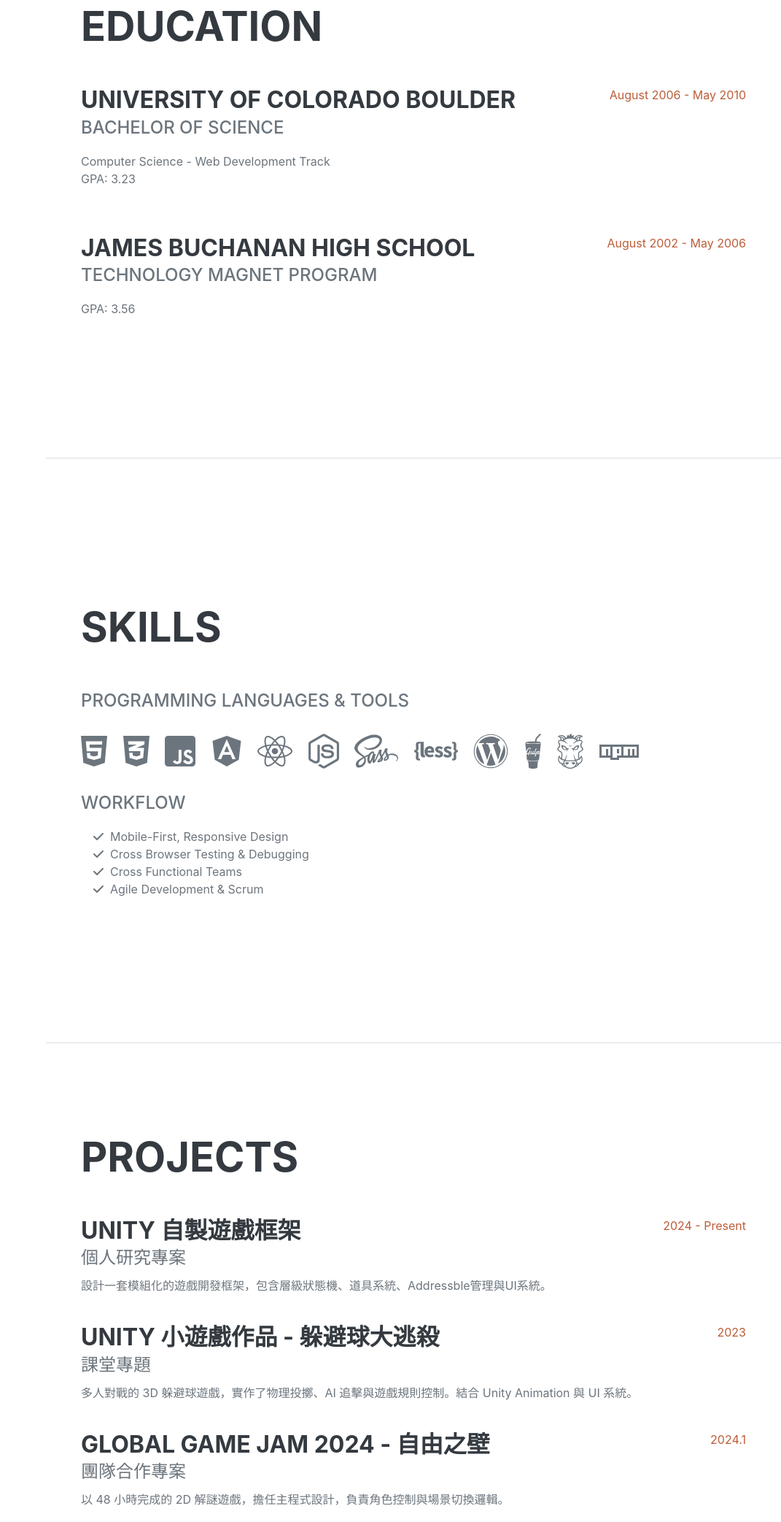
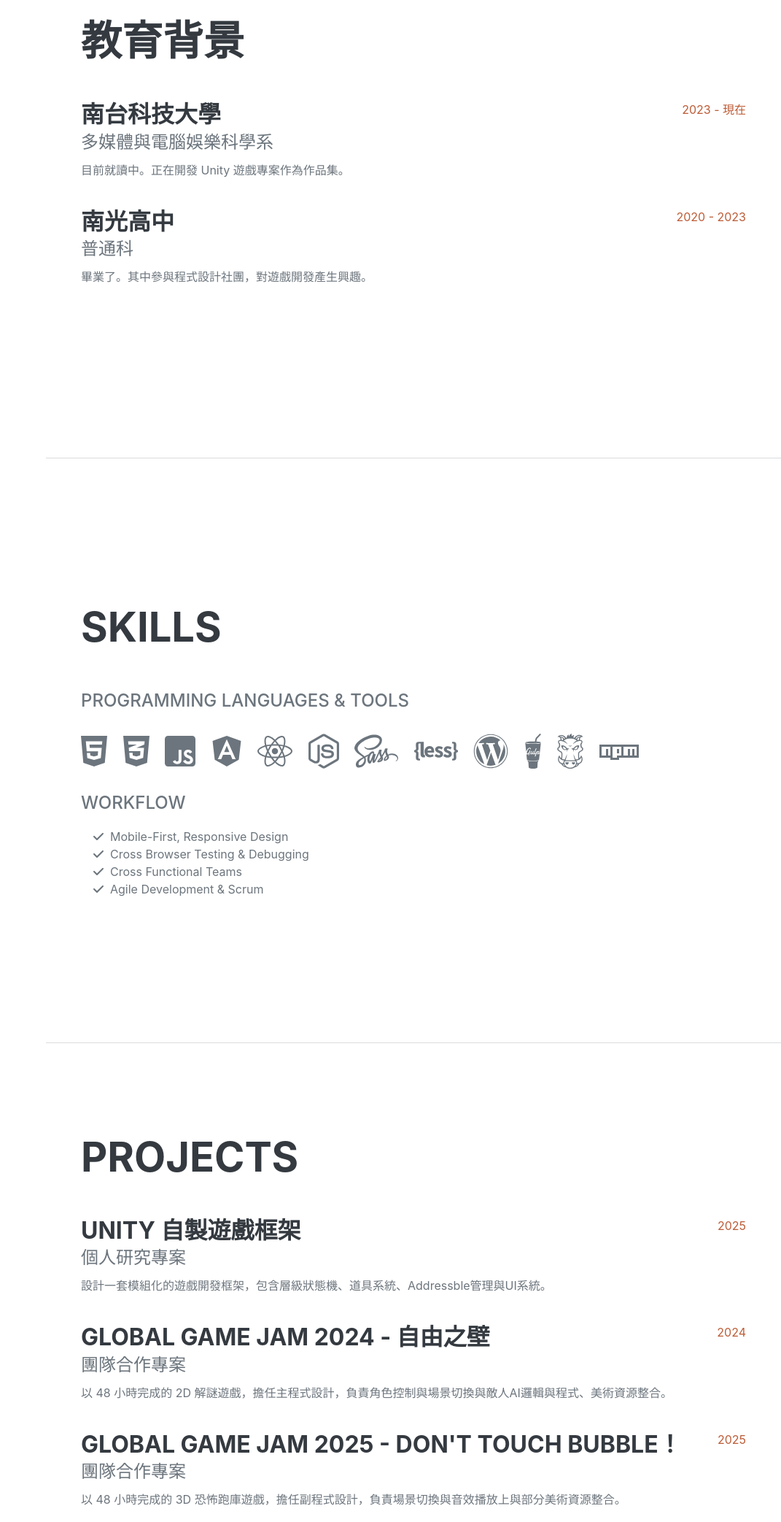
Before and after one commit to allen940125/hello-im-jhang-siang-jie, a website: page dist/index.html in a window 1280 px wide. Shown: the part 1775-3860 px from the top of the page at 73% size, without its empty margins (209-1280 px from the left). Drawn offline with nearby package versions, Linux system fonts and the light colour scheme; a web font is replaced by a local one.

Commit message:
修改中002

```diff
--- a/dist/index.html
+++ b/dist/index.html
@@ -76,23 +76,24 @@
             <!-- Education-->
             <section class="resume-section" id="education">
                 <div class="resume-section-content">
-                    <h2 class="mb-5">Education</h2>
-                    <div class="d-flex flex-column flex-md-row justify-content-between mb-5">
+                    <h2 class="mb-5">教育背景</h2>
+
+                    <div class="d-flex flex-column flex-md-row justify-content-between mb-4">
                         <div class="flex-grow-1">
-                            <h3 class="mb-0">University of Colorado Boulder</h3>
-                            <div class="subheading mb-3">Bachelor of Science</div>
-                            <div>Computer Science - Web Development Track</div>
-                            <p>GPA: 3.23</p>
+                            <h3 class="mb-0">南台科技大學</h3>
+                            <div class="subheading mb-2">多媒體與電腦娛樂科學系</div>
+                            <p>目前就讀中。正在開發 Unity 遊戲專案作為作品集。</p>
                         </div>
-                        <div class="flex-shrink-0"><span class="text-primary">August 2006 - May 2010</span></div>
+                        <div class="flex-shrink-0"><span class="text-primary">2023 - 現在</span></div>
                     </div>
-                    <div class="d-flex flex-column flex-md-row justify-content-between">
+
+                    <div class="d-flex flex-column flex-md-row justify-content-between mb-4">
                         <div class="flex-grow-1">
-                            <h3 class="mb-0">James Buchanan High School</h3>
-                            <div class="subheading mb-3">Technology Magnet Program</div>
-                            <p>GPA: 3.56</p>
+                            <h3 class="mb-0">南光高中</h3>
+                            <div class="subheading mb-2">普通科</div>
+                            <p>畢業了。其中參與程式設計社團，對遊戲開發產生興趣。</p>
                         </div>
-                        <div class="flex-shrink-0"><span class="text-primary">August 2002 - May 2006</span></div>
+                        <div class="flex-shrink-0"><span class="text-primary">2020 - 2023</span></div>
                     </div>
                 </div>
             </section>
@@ -149,25 +150,25 @@
                             <div class="subheading mb-2">個人研究專案</div>
                             <p>設計一套模組化的遊戲開發框架，包含層級狀態機、道具系統、Addressble管理與UI系統。</p>
                         </div>
-                        <div class="flex-shrink-0"><span class="text-primary">2024 - Present</span></div>
-                    </div>
-
-                    <div class="d-flex flex-column flex-md-row justify-content-between mb-4">
-                        <div class="flex-grow-1">
-                            <h3 class="mb-0">Unity 小遊戲作品 - 躲避球大逃殺</h3>
-                            <div class="subheading mb-2">課堂專題</div>
-                            <p>多人對戰的 3D 躲避球遊戲，實作了物理投擲、AI 追擊與遊戲規則控制。結合 Unity Animation 與 UI 系統。</p>
-                        </div>
-                        <div class="flex-shrink-0"><span class="text-primary">2023</span></div>
+                        <div class="flex-shrink-0"><span class="text-primary">2025</span></div>
                     </div>
 
                     <div class="d-flex flex-column flex-md-row justify-content-between mb-4">
                         <div class="flex-grow-1">
                             <h3 class="mb-0">Global Game Jam 2024 - 自由之壁</h3>
                             <div class="subheading mb-2">團隊合作專案</div>
-                            <p>以 48 小時完成的 2D 解謎遊戲，擔任主程式設計，負責角色控制與場景切換邏輯。</p>
+                            <p>以 48 小時完成的 2D 解謎遊戲，擔任主程式設計，負責角色控制與場景切換與敵人AI邏輯與程式、美術資源整合。</p>
                         </div>
-                        <div class="flex-shrink-0"><span class="text-primary">2024.1</span></div>
+                        <div class="flex-shrink-0"><span class="text-primary">2024</span></div>
+                    </div>
+
+                    <div class="d-flex flex-column flex-md-row justify-content-between mb-4">
+                        <div class="flex-grow-1">
+                            <h3 class="mb-0">Global Game Jam 2025 - Don't touch Bubble！</h3>
+                            <div class="subheading mb-2">團隊合作專案</div>
+                            <p>以 48 小時完成的 3D 恐怖跑庫遊戲，擔任副程式設計，負責場景切換與音效播放上與部分美術資源整合。</p>
+                        </div>
+                        <div class="flex-shrink-0"><span class="text-primary">2025</span></div>
                     </div>
 
                 </div>
```
